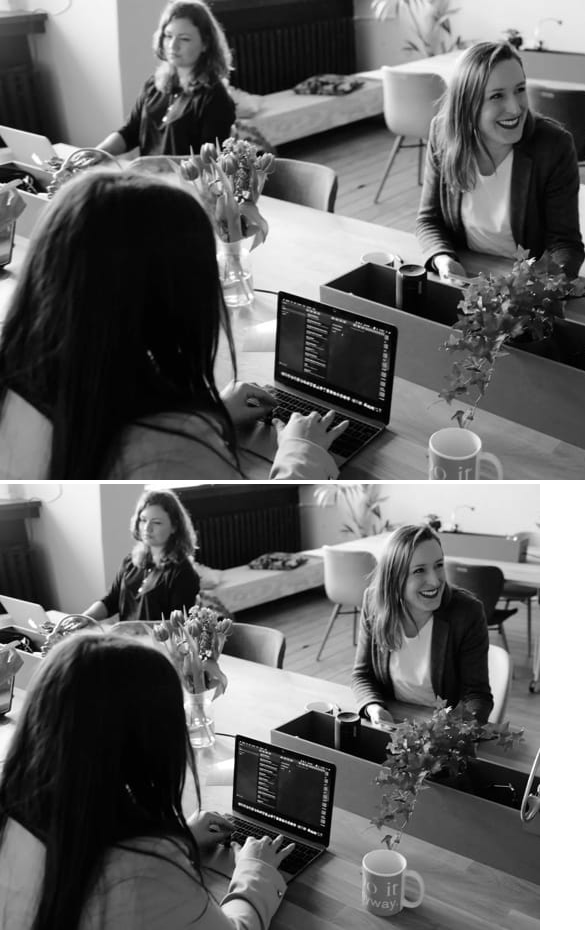
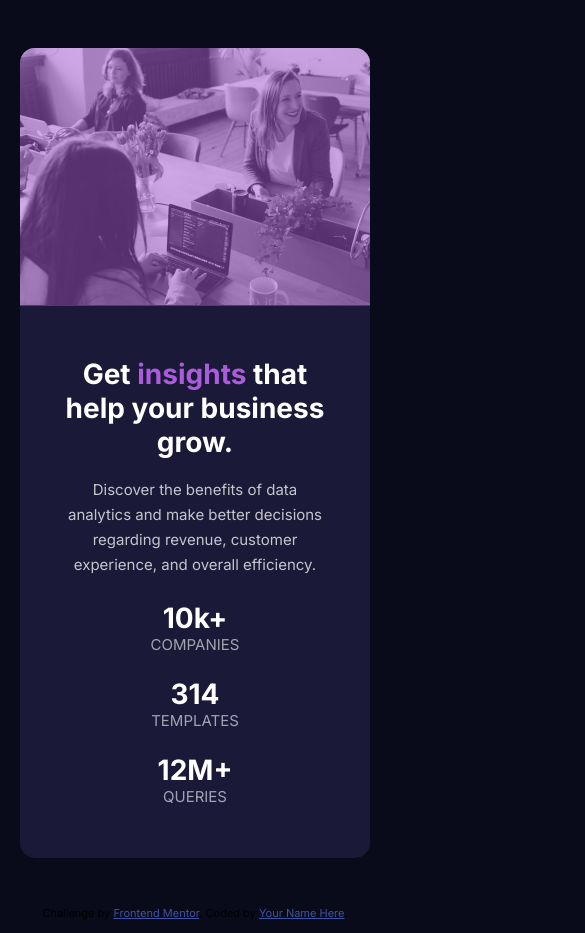
Before and after one commit to AlexdelCarmen/stats-preview-card, a plain HTML site: page index.html in a window 390 px wide. Shown: the top 933 px of the page, 585 px wide, since content can reach past the window. Drawn offline with Linux system fonts and the light colour scheme.

Commit message:
Add styles for mobile layout.

```diff
--- a/index.html
+++ b/index.html
@@ -53,7 +53,7 @@
           <p class="stats-description">templates</p>
         </div>
         <div class="stats-wrapper">
-          <h2 class="stats-number">12m+</h2>
+          <h2 class="stats-number">12M+</h2>
           <p class="stats-description">queries</p>
         </div>
       </div>
--- a/styles.css
+++ b/styles.css
@@ -1,11 +1,103 @@
 * {
-    box-sizing: border-box;
+  box-sizing: border-box;
+}
+
+:root {
+  --body-bg: hsl(233, 47%, 7%);
+  --card-bg: hsl(244, 38%, 16%);
+  --accent: hsl(277, 64%, 61%);
+  --purple-filter: hsla(277, 64%, 61%, 0.5);
+  --light-1: #fff;
+  --light-2: hsla(0, 0%, 100%, 0.75);
+  --light-3: hsla(0, 0%, 100%, 0.6);
+  --para-size: 15px;
 }
 
 body {
-    padding: 0;
-    margin: 0;
-    font-family: Inter, sans-serif;
+  padding: 0;
+  margin: 0;
+  font-family: Inter, sans-serif;
+  background: var(--body-bg);
+}
+
+.stats-container {
+  width: 25%;
+  margin: 3rem auto;
+  min-width: 350px;
+  display: flex;
+  flex-direction: column;
+  align-items: center;
+  border-top-left-radius: 15px;
+  border-top-right-radius: 15px;
+}
+
+.hero-img-container {
+  position: relative;
+  border-radius: inherit;
+}
+
+.img-filter {
+  position: absolute;
+  top: 0;
+  left: 0;
+  background-color: var(--purple-filter);
+  width: 350px;
+  height: 99%;
+  border-radius: inherit;
+}
+
+.mobile-img {
+  width: 350px;
+  border-radius: inherit;
+}
+
+.stats-card {
+  background-color: var(--card-bg);
+  margin-top: -3px;
+  width: 350px;
+  padding: 2rem;
+  border-bottom-left-radius: 15px;
+  border-bottom-right-radius: 15px;
+}
+
+.stats-title {
+  color: var(--light-1);
+  text-align: center;
+  font-size: 28px;
+  font-weight: 700;
+}
+
+.purple {
+  color: var(--accent);
+}
+
+.stats-text {
+  color: var(--light-2);
+  text-align: center;
+  font-size: var(--para-size);
+  padding: 0 0.5rem;
+  line-height: 25px;
+}
+
+.stats-wrapper {
+  text-align: center;
+}
+
+.stats-number {
+  color: var(--light-1);
+  margin-bottom: -15px;
+  font-size: 28px;
+}
+
+.stats-description {
+  color: var(--light-3);
+  font-size: var(--para-size);
+  text-transform: uppercase;
+  margin-bottom: 20px;
+}
+
+.desktop-img {
+  display: none;
 }
 
 .attribution {
```
